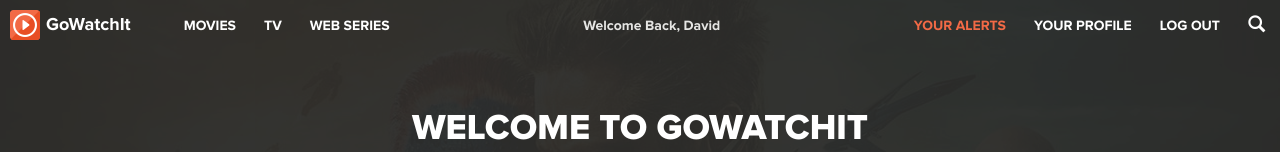
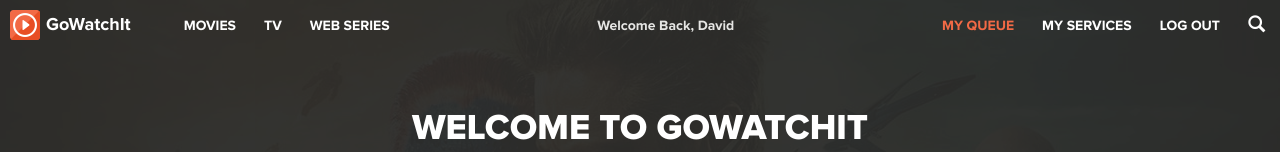
Before and after one commit to msquitieri/msquitieri.github.io, a plain HTML site: page markup/home.html in a window 1280 px wide. Shown: the top 152 px of the page. Drawn offline with Linux system fonts and the light colour scheme.

Commit message:
changed my alerts to my queue and added my services

```diff
--- a/markup/home.html
+++ b/markup/home.html
@@ -33,8 +33,8 @@
 						<li><a href="#">Web Series</a></li>
 					</ul>
 					<ul class="nav navbar-nav navbar-right">
-						<li class="active"><a href="#">Your Alerts</a></li>
-						<li><a href="#">Your Profile</a></li>
+						<li class="active"><a href="#">My Queue</a></li>
+						<li><a href="#">My Services</a></li>
 						<li><a href="#">Log Out</a></li>
 						<li class="search"><a href="#" class="glyphicon glyphicon-search"></a></li>
 					</ul>
```
Also changed, not shown: markup/your-alerts-3.html (+2 -1 lines), markup/your-alerts.html (+2 -1 lines).
